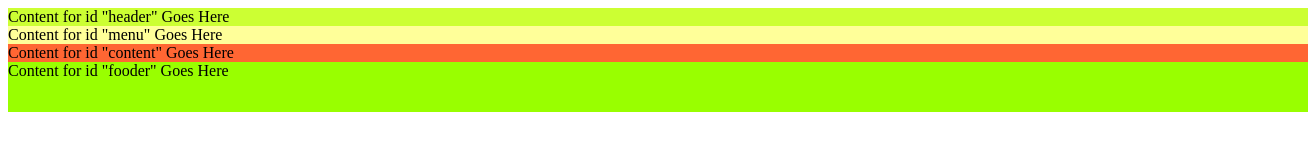
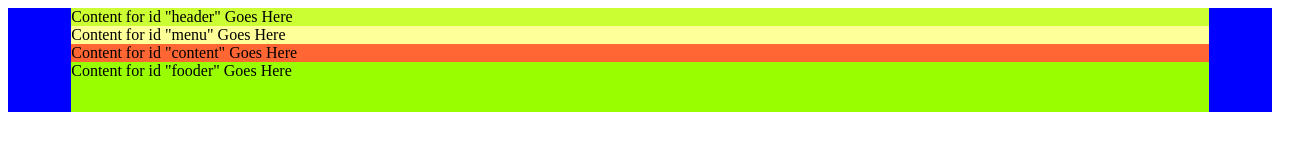
Before and after one commit to SizueT/Tarihce, a plain HTML site: page index.html in a window 1280 px wide. Shown: the whole page, 1308 px wide, since content can reach past the window. Drawn offline with Linux system fonts and the light colour scheme.

Commit message:
boyut güncelleme
template içerisindeki widthler 1300px olunca her cihazda farklı oluyordu 90% yaparak eşitledim

```diff
--- a/style.css
+++ b/style.css
@@ -11,14 +11,14 @@
 #header {
 	background-color: #CF3;
 	height: 10%;
-	width: 1300px;
+	width: 90%;
 	margin-right: auto;
 	margin-left: auto;
 }
 
 #menu {
 	height: 5%;
-	width: 1300px;
+	width: 90%;
 	background-color: #FF9;
 	margin-right: auto;
 	margin-left: auto;
@@ -26,13 +26,13 @@
 #content {
 	background-color: #F63;
 	height: 70%;
-	width: 1300px;
+	width: 90%;
 	margin-right: auto;
 	margin-left: auto;
 }
 #fooder {
 	height: 50px;
-	width: 1300px;
+	width: 90%;
 	background-color: #9F0;
 	margin-right: auto;
 	margin-left: auto;
```
Also changed, not shown: 1 other file.
